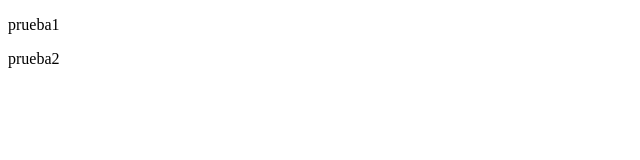
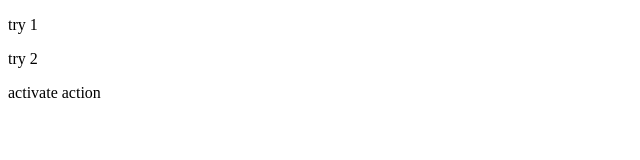
Before and after one commit to programadorluisreyes/bootcamp, a plain HTML site: page index.html in a window 1280 px wide. Shown: the whole page, without its empty margins (0-640 px from the left). Drawn offline with Linux system fonts and the light colour scheme.

Commit message:
ativate action

```diff
--- a/index.html
+++ b/index.html
@@ -6,7 +6,8 @@
     <title>Document</title>
 </head>
 <body>
-    <p>prueba1</p>
-    <p>prueba2</p>
+    <p>try 1</p>
+    <p>try 2</p>
+    <p>activate action</p>
 </body>
 </html>
```
